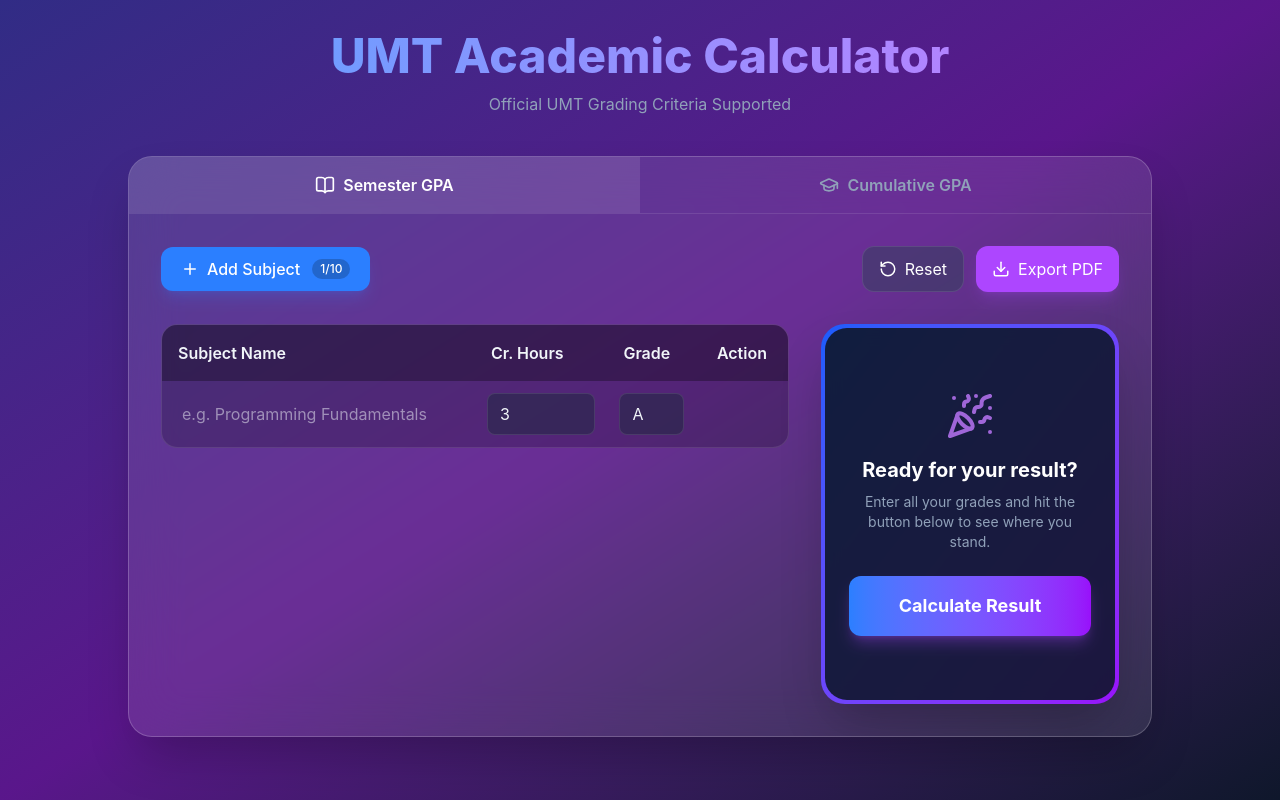
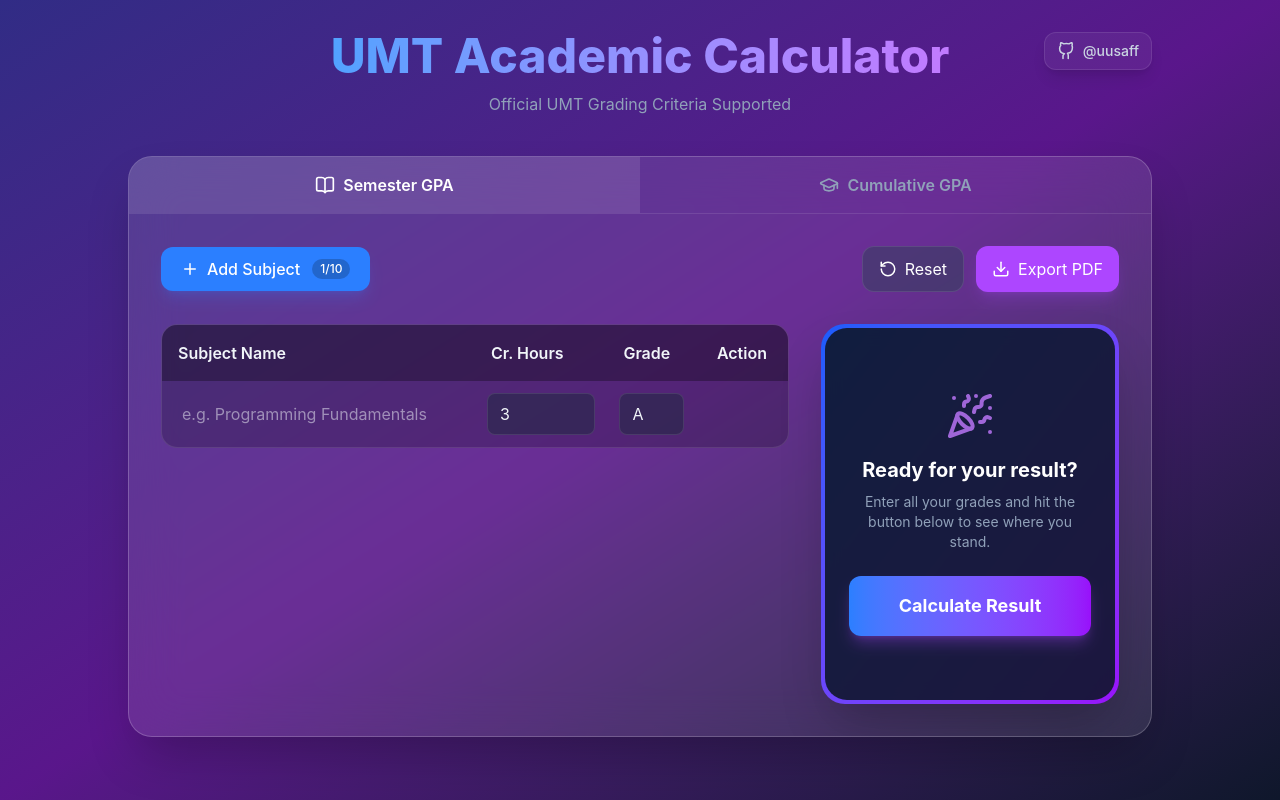
Before and after one commit to uusaff/umt-gpa-cgpa-calculator, a React (Vite) app: page / in a window 1280 px wide. Built offline with nearby package versions, Linux system fonts and the light colour scheme.

Commit message:
Added GitHub redirect link and raw SVG logo

```diff
--- a/index.html
+++ b/index.html
@@ -2,7 +2,12 @@
 <html lang="en">
   <head>
     <meta charset="UTF-8" />
-    <link rel="icon" type="image/svg+xml" href="/favicon.svg" />
+    <!-- Update the href to point to your new logo -->
+    <link rel="icon" type="image/png" href="/logo.png" />
+    <meta name="viewport" content="width=device-width, initial-scale=1.0" />
+
+    <!-- Update the title to your website's name -->
+    <title>UMT GPA Calculator | @uusaff</title>
     <meta name="viewport" content="width=device-width, initial-scale=1.0" />
     <title>gpa-calc</title>
   </head>
--- a/src/App.jsx
+++ b/src/App.jsx
@@ -1,6 +1,5 @@
 import React, { useState, useEffect, useMemo } from 'react';
 import { Plus, Trash2, RotateCcw, Download, Calculator, BookOpen, GraduationCap, CheckCircle2, AlertCircle, PartyPopper } from 'lucide-react';
-
 // UMT Grading Scale
 const GRADE_SCALE = {
   'A': 4.00, 'A-': 3.70, 'B+': 3.30, 'B': 3.00, 'B-': 2.70,
@@ -163,7 +162,20 @@
       )}
 
       <div className="max-w-5xl mx-auto relative z-10">
-        <div className="text-center mb-10 print:text-black print:mb-6">
+<div className="relative text-center mb-10 print:text-black print:mb-6 flex flex-col items-center">
+          {/* GitHub Profile Link (Using Raw SVG) */}
+          <a
+            href="https://github.com/uusaff"
+            target="_blank"
+            rel="noopener noreferrer"
+            className="absolute right-0 top-0 flex items-center gap-2 bg-white/5 hover:bg-white/10 border border-white/10 text-slate-300 hover:text-white px-3 py-2 rounded-xl transition-all shadow-lg hover:shadow-white/5 print:hidden"
+          >
+            <svg xmlns="http://www.w3.org/2000/svg" width="18" height="18" viewBox="0 0 24 24" fill="none" stroke="currentColor" strokeWidth="2" strokeLinecap="round" strokeLinejoin="round">
+              <path d="M15 22v-4a4.8 4.8 0 0 0-1-3.02c3.14-.35 6.44-1.54 6.44-7A5.44 5.44 0 0 0 20 4.77 5.07 5.07 0 0 0 19.91 1S18.73.65 16 2.48a13.38 13.38 0 0 0-7 0C6.27.65 5.09 1 5.09 1A5.07 5.07 0 0 0 5 4.77a5.44 5.44 0 0 0-1.5 3.78c0 5.42 3.3 6.61 6.44 7A4.8 4.8 0 0 0 8 18v4"></path>
+            </svg>
+            <span className="hidden sm:inline font-medium text-sm">@uusaff</span>
+          </a>
+
           <h1 className="text-4xl md:text-5xl font-extrabold mb-3 bg-clip-text text-transparent bg-gradient-to-r from-blue-400 to-purple-400 print:text-black">
             UMT Academic Calculator
           </h1>
```
Also changed, not shown: logo.png (added).
